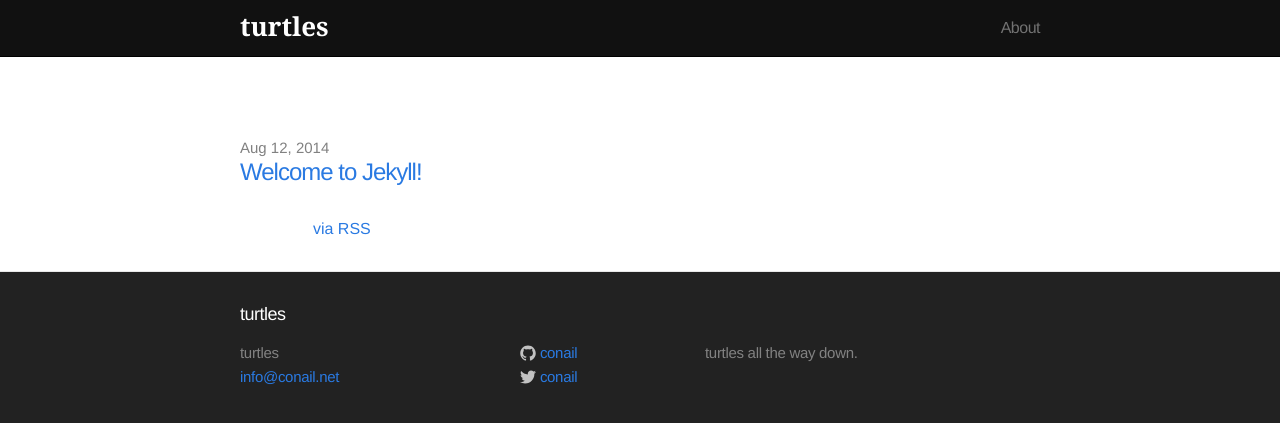
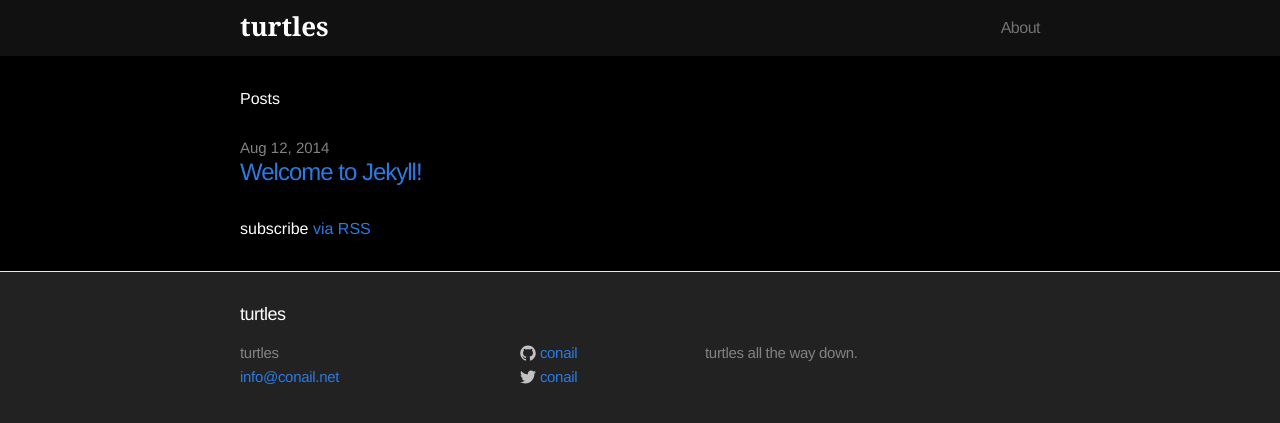
Before and after one commit to conail/conail.github.io, a Jekyll site: the page built from index.html, in a window 1280 px wide. Shown: the top 423 px of the page. Built offline with Jekyll 4.4.1, drawn with Linux system fonts in a browser that asks for light colours.

Commit message:
Update main.css

```diff
--- a/css/main.css
+++ b/css/main.css
@@ -22,7 +22,7 @@
 .site-footer ul { list-style: none; }
 .site-footer li, .site-footer p { font-size: 15px; letter-spacing: -.3px; color: #828282; }
 .github-icon-svg, .twitter-icon-svg { display: inline-block; width: 16px; height: 16px; position: relative; top: 3px; }
-.page-content { padding: 30px 0; background-color: #fff; }
+.page-content { padding: 30px 0; background:#000; }
 .home h1 { margin-bottom: 25px; }
 .posts { list-style-type: none; }
 .posts li { margin-bottom: 30px; }
```
